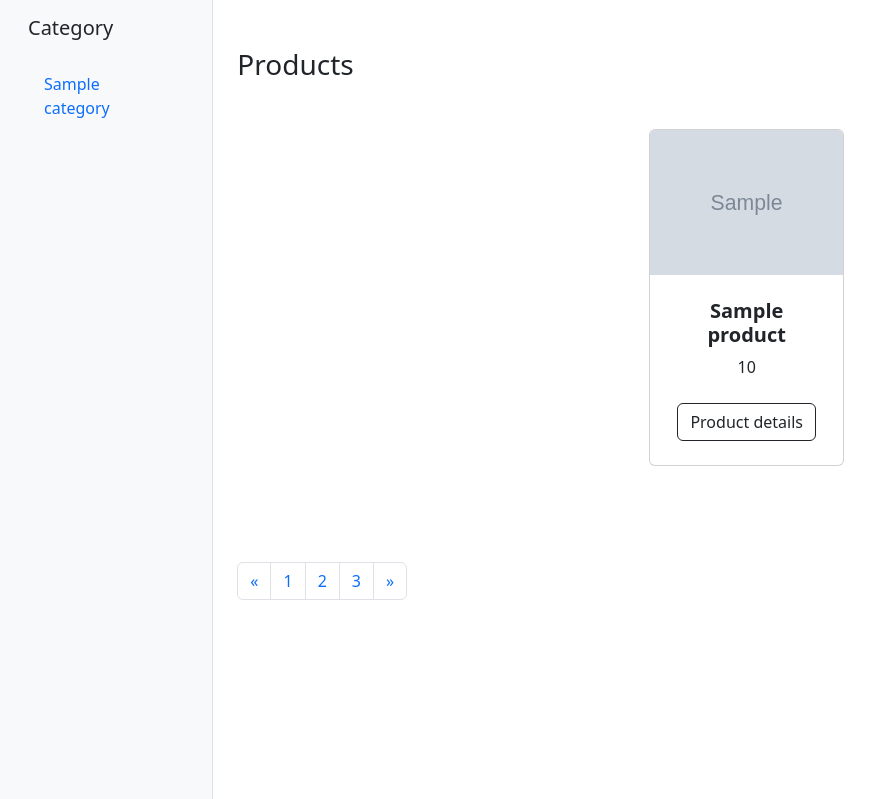
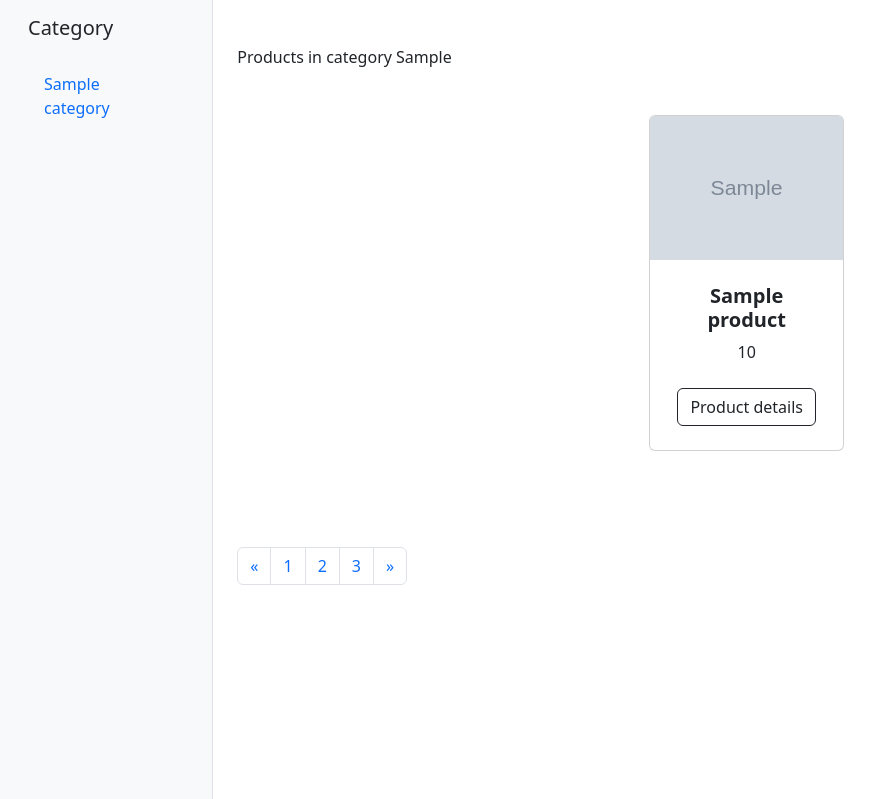
Before and after one commit to MykolaIvanowski/DSH, a Django app: template app_dsh/templates/home.html in a window 1280 px wide. Shown: the part 198-997 px from the top of the page, without its empty margins (0-878 px from the left). Run offline with Django 4.2, Linux system fonts and the light colour scheme; the template is opened without the code that fills it: most values are stand-ins (such as "Sample title", 1, 10 or a date in 2020); grey boxes marked "Sample" are stand-in pictures; some libraries are stand-ins or nearby versions.

Commit message:
category functional

```diff
--- a/app_dsh/models.py
+++ b/app_dsh/models.py
@@ -22,7 +22,7 @@ class Customer(models.Model):
 class Product(models.Model):
     name = models.CharField(max_length = 255)
     description = models.TextField()
-    article = models.CharField(max_length=30, unique=True,null=True)
+    article = models.CharField(max_length=30, unique=True,blank=True,null=True)
     price = models.DecimalField(max_digits = 10, decimal_places=2)
     stock = models.PositiveIntegerField()
     image = models.ImageField(upload_to='product_images/', blank=True, null=True)
--- a/app_dsh/templates/home.html
+++ b/app_dsh/templates/home.html
@@ -20,7 +20,7 @@
       <ul class="nav flex-column px-3">
         {% for category in categories %}
           <li class="nav-item">
-            <a class="nav-link" href="{% url 'category' category.name %}">
+            <a class="nav-link" href="{% url 'category' category.id %}">
               {{ category.name }}
             </a>
           </li>
@@ -33,7 +33,11 @@
     <main class="col-12 col-md-9 col-lg-10 px-4">
         <!-- Section-->
         <section class="py-5">
-             <h3>Products </h3>
+            {% if selected_category %}
+                <h6>Products in category {{ selected_category }}</h6>
+                {% else %}
+                <h6>Products </h6>
+            {% endif %}
             <div class="container px-4 px-lg-5 mt-5">
                 <div class="row gx-4 gx-lg-5 row-cols-2 row-cols-md-3 row-cols-xl-4 justify-content-center">
                         {% for product in products %}
--- a/app_dsh/urls.py
+++ b/app_dsh/urls.py
@@ -14,6 +14,6 @@ urlpatterns = [
     path("register/", views.register_user, name='register'),
     path("product/<int:id>", views.product_detail, name='product_detail'),
     path("category_description/", views.category, name='category_description'),
-    path("category/<str:category_name>", views.category, name='category'),
+    path("category/<int:category_id>/", views.home, name='category'),
     path("search/", views.search, name='search')
 ]
```
Also changed, not shown: app_dsh/views.py (+10 -3 lines), app_dsh/migrations/0004_alter_product_article.py (added).
